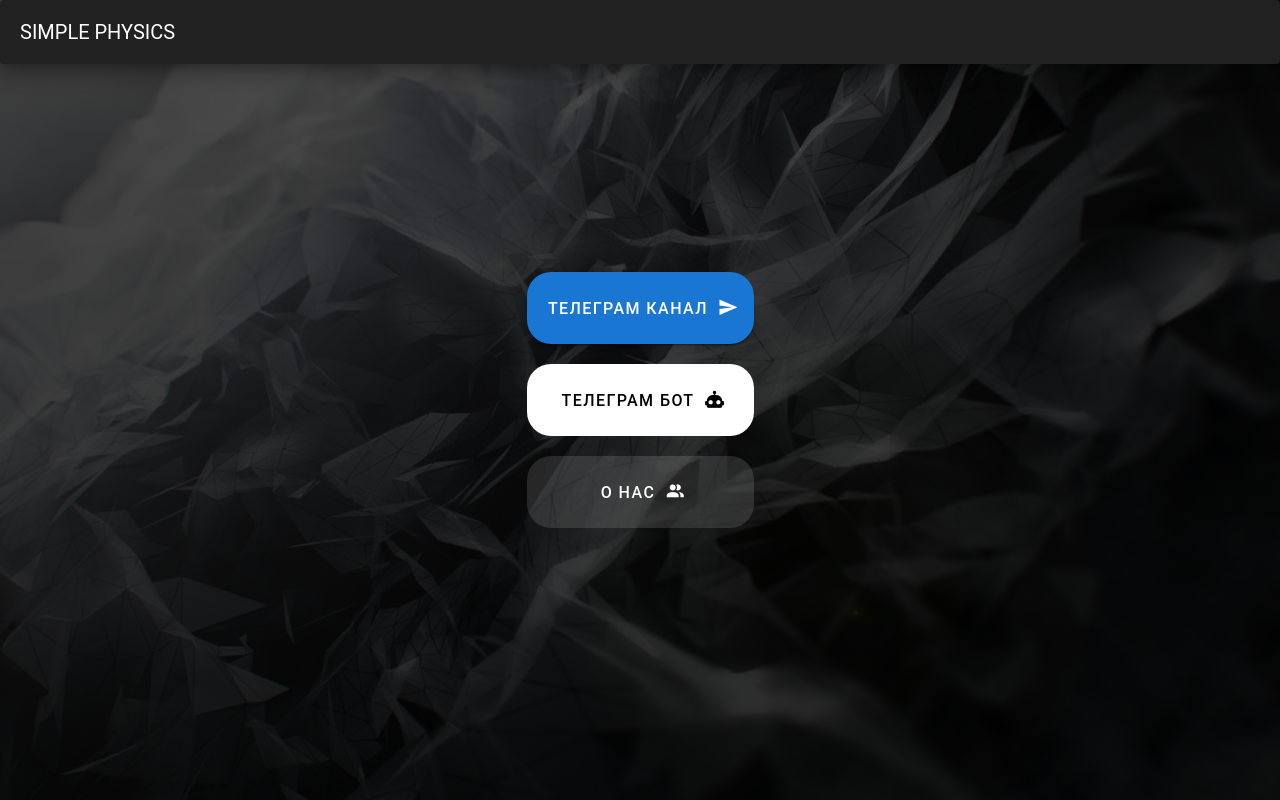
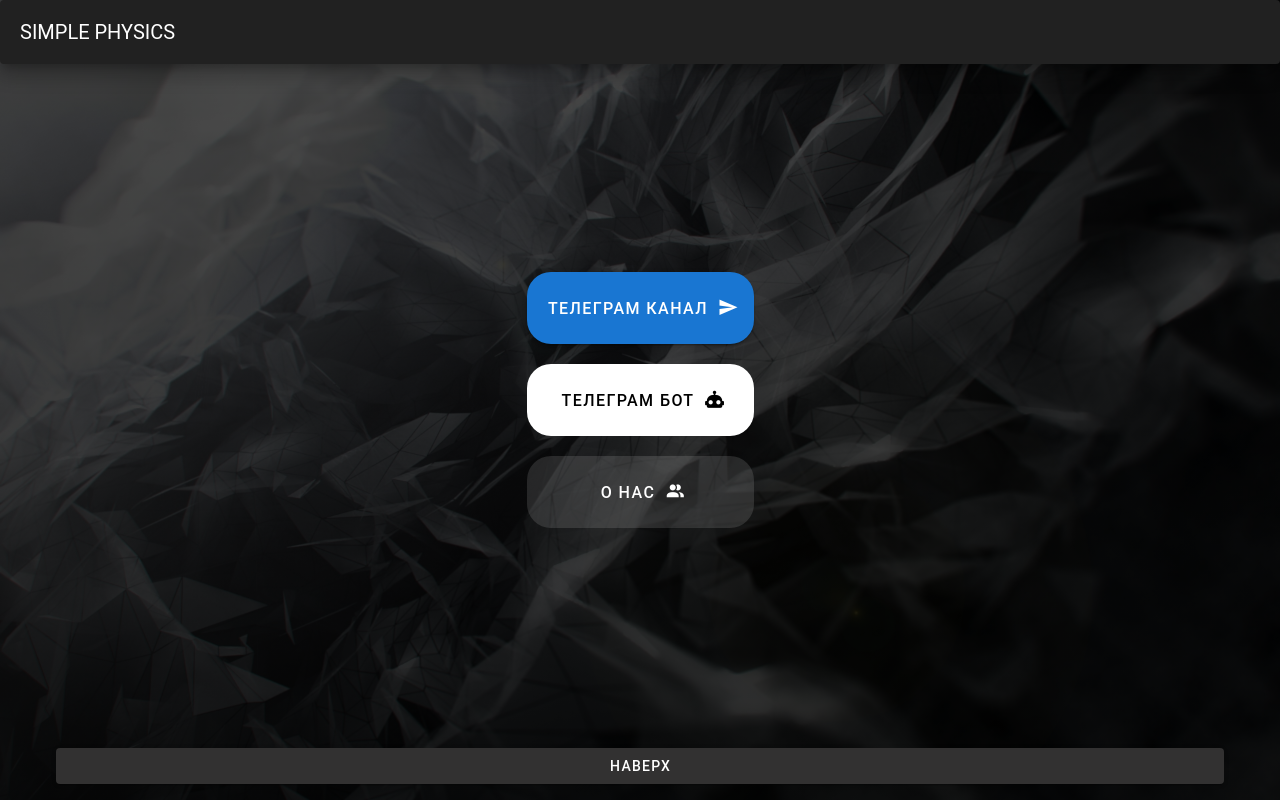
Before and after one commit to LevBratisman/pd_app, a Vue app: page / in a window 1280 px wide. Shown: the top 800 px of the page. Built offline with nearby package versions, Linux system fonts and the light colour scheme.

Commit message:
fix down button

```diff
--- a/src/App.vue
+++ b/src/App.vue
@@ -1,5 +1,5 @@
 <template>
-  <v-app>
+  <v-app style="padding-bottom: 100px;">
     <!-- App toolbar -->
     <v-app-bar elevation="12" rounded>
 
--- a/src/views/HomeView.vue
+++ b/src/views/HomeView.vue
@@ -20,7 +20,7 @@ export default {
 <template>
   <div id="start"></div>
   <v-container class="bg-image">
-    <div>
+    <div transition="fade-transition">
       <h1 class="introduce">
 
       </h1>
@@ -580,7 +580,7 @@ export default {
     </v-timeline>
   </v-container>
 
-  <v-container>
+  <v-container class="upbutton">
       <a href="#start" style="color: rgb(50, 49, 49); text-decoration: none;">
         <v-btn color="rgb(50, 49, 49)" block>Наверх</v-btn>
       </a>
@@ -592,6 +592,13 @@ export default {
 
 .bio {
   width: 300px;
+}
+
+.upbutton {
+  position: fixed;
+  bottom: 0;
+  left: 0;
+  right: 0;
 }
 
 .v-timeline-item__body {
```
